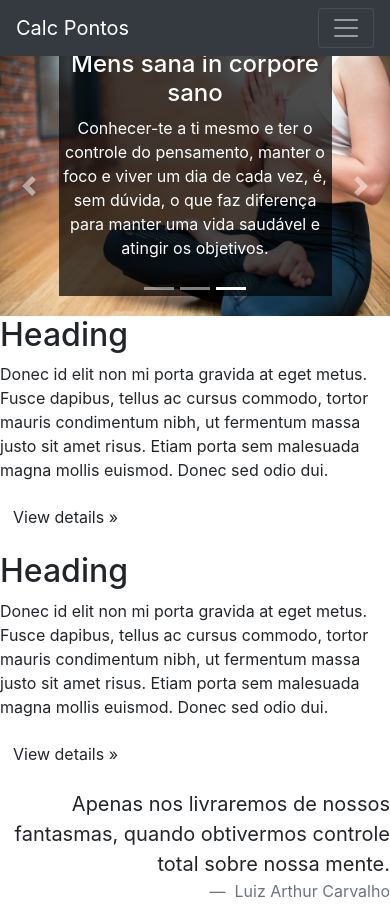
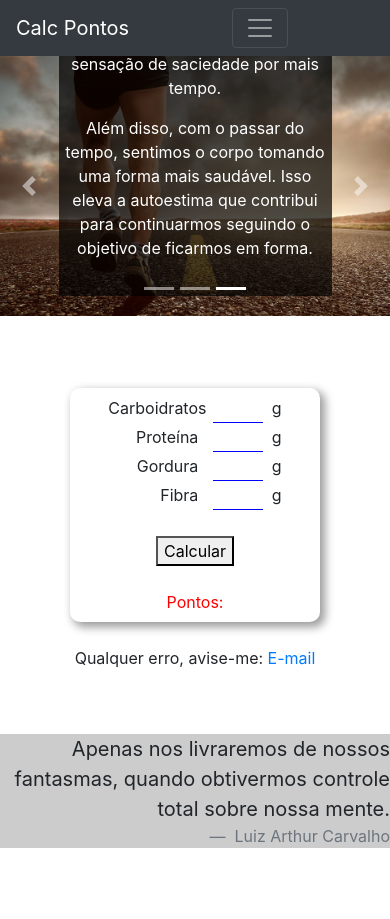
Before and after one commit to larmc20/curso-django, a Django app: template pypro/base/templates/base/home.html in a window 390 px wide; the page is wider, and only the part inside the window is pictured. After the commit the page ends 848 px from the top of that part, so only its background shows below. Run offline with Django 3.2, Linux system fonts and the light colour scheme; the template is opened without the code that fills it, so the values that code supplies are empty; some libraries are stand-ins or nearby versions.

Commit message:
Formatada a calculadora de pontos

```diff
--- a/pypro/base/templates/base/home.html
+++ b/pypro/base/templates/base/home.html
@@ -43,7 +43,7 @@
 		</li>
 	</ol>
 	<div class="carousel-inner">
-		<div class="carousel-item">
+		<div class="carousel-item active">
 			<img class="d-block w-100" alt="Esportes" src="{% static 'img/esporte.jpg' %}">
 			<div class="carousel-caption" style="background-color: rgba(0, 0, 0, 0.7); /* Black w/opacity/see-through */">
 				<h3>
@@ -59,7 +59,8 @@
 				</p>
 			</div>
 		</div>
-		<div class="carousel-item">
+
+		<div class="carousel-item float-md-none">
 			<img class="d-block w-100" alt="Carousel Bootstrap Second" src="{% static 'img/Dieta.jpg' %}">
 			<div class="carousel-caption" style="background-color: rgba(0, 0, 0, 0.7); /* Black w/opacity/see-through */">
 				<h4>
@@ -75,7 +76,7 @@
 				</p>
 			</div>
 		</div>
-		<div class="carousel-item active">
+		<div class="carousel-item">
 			<img class="d-block w-100" alt="Carousel Bootstrap Third" src="{% static 'img/meditacao.jpg' %}">
 			<div class="carousel-caption" style="background-color: rgba(0, 0, 0, 0.7); /* Black w/opacity/see-through */">
 				<h4>
@@ -90,37 +91,124 @@
 		</div>
 			<a class="carousel-control-prev" href="#carousel-545599" data-slide="prev"><span class="carousel-control-prev-icon"></span> <span class="sr-only">Previous</span></a> <a class="carousel-control-next" href="#carousel-545599" data-slide="next"><span class="carousel-control-next-icon"></span> <span class="sr-only">Next</span></a>
 		</div>
+		<br><br>
 		<div class="row">
-			<div class="col-md-6">
-				<h2>
-					Heading
-				</h2>
-				<p>
-					Donec id elit non mi porta gravida at eget metus. Fusce dapibus, tellus ac cursus commodo, tortor mauris condimentum nibh, ut fermentum massa justo sit amet risus. Etiam porta sem malesuada magna mollis euismod. Donec sed odio dui.
-				</p>
-				<p>
-					<a class="btn" href="#">View details »</a>
-				</p>
-			</div>
-			<div class="col-md-6">
-				<h2>
-					Heading
-				</h2>
-				<p>
-					Donec id elit non mi porta gravida at eget metus. Fusce dapibus, tellus ac cursus commodo, tortor mauris condimentum nibh, ut fermentum massa justo sit amet risus. Etiam porta sem malesuada magna mollis euismod. Donec sed odio dui.
-				</p>
-				<p>
-					<a class="btn" href="#">View details »</a>
-				</p>
+			<div class="col-md-12">
+				<script>
+
+					function calculadora(){
+						let Carboidratos = document.getElementById("Carboidratos").value;
+						let Proteina = document.getElementById("Proteina").value;
+						let Fibra = document.getElementById("Fibra").value;
+						let Gordura = document.getElementById("Gordura").value;
+
+
+						document.getElementById("resultado").innerHTML = "Pontos: " +
+						(1/3.9*Gordura + 1/9*Carboidratos + 1/33*Fibra + 1/11*Proteina).toFixed(1).replace(".", ",");
+
+				}
+
+				</script>
+				<br>
+				<div id="Calculadora_pontos">
+
+					<div>
+						<label for="Carboidratos">Carboidratos</label> <input id="Carboidratos" maxlength="3" max="999" min="0" type="number" name="Carboidratos">&nbsp g<br>
+						<label for="Proteína">Proteína</label>     <input id="Proteina" maxlength="3" max="999" min="0" type="number" name='Proteina'>&nbsp g<br>
+						<label for="Gordura">Gordura</label>      <input id="Gordura" maxlength="3" max="999" min="0" type="number" name="Gordura">&nbsp g<br>
+						<label for="Fibra">Fibra</label>        <input id="Fibra" type="number" maxlength="3" max="999" min="0" name="Fibra">&nbsp g<br>
+						<br>
+
+						<button id="calculator" onclick="calculadora()">Calcular</button>
+						<br><br>
+
+						<div id="resultado">Pontos:</div>
+					</div>
+
+				</div>
+
+				<br>
+				<p>Qualquer erro, avise-me: <a href='mailto:larmc20@yahoo.com.br'>E-mail</a></p>
 			</div>
 		</div>
+		<br><br>
 		<blockquote class="blockquote text-right">
-			<p class="mb-0">
+			<p class="mb-0 text-right" style="background-color: rgba(0, 0, 0, 0.2); /* Black w/opacity/see-through */">
 				Apenas nos livraremos de nossos fantasmas, quando obtivermos controle total sobre nossa mente.
 			</p>
-			<footer class="blockquote-footer">
+			<footer class="blockquote-footer" style="background-color: rgba(0, 0, 0, 0.2); /* Black w/opacity/see-through */">
 				Luiz Arthur Carvalho
 			</footer>
 		</blockquote>
   </body>
+  <style>
+	  #Calculadora_pontos {
+    /*border: 15px solid powderblue;*/
+    padding: 2%;
+    width: 250px;
+    margin: 0 auto;
+    text-align: center;
+    box-shadow: 4px 4px 10px 1px rgba(0,0,0,0.4);
+    animation: 2s pulse;
+    border-radius: 10px;
+}
+
+@keyframes pulse{
+    0%{
+        transform: scale(1);
+        opacity:0.8;
+    }
+    50%{
+        transform: scale(1.4);
+        opacity:1;
+    }
+    100%{
+        transform: scale(1);
+        opacity:0.8;
+    }
+}
+
+header{
+margin: 0 auto;
+}
+
+h1{
+    font-size: 22px;
+    text-align: center;
+}
+
+label{
+    width: 90px;
+    display: inline-block;
+    vertical-align: top;
+    text-align: right;
+    margin-right: 10px;
+    margin-bottom:5px;
+}
+
+input{
+    width:50px;
+    text-align: center;
+    display: inline-block;
+    vertical-align: top;
+    border: none;
+    border-bottom: 1px solid blue;
+    outline: none;
+}
+
+button{
+    margin: 0 auto;
+}
+
+#resultado{
+    width: 100px;
+    display: inline-block;
+    margin: 0 auto;
+    color: red;
+}
+
+p{
+    text-align: center;
+}
+  </style>
 </html>
--- a/pypro/base/urls.py
+++ b/pypro/base/urls.py
@@ -3,5 +3,5 @@ from pypro.base.views import home
 
 app_name='base'
 urlpatterns = [
-    path('home', home, name='home'),
+    path('', home, name='home'),
 ]
```
